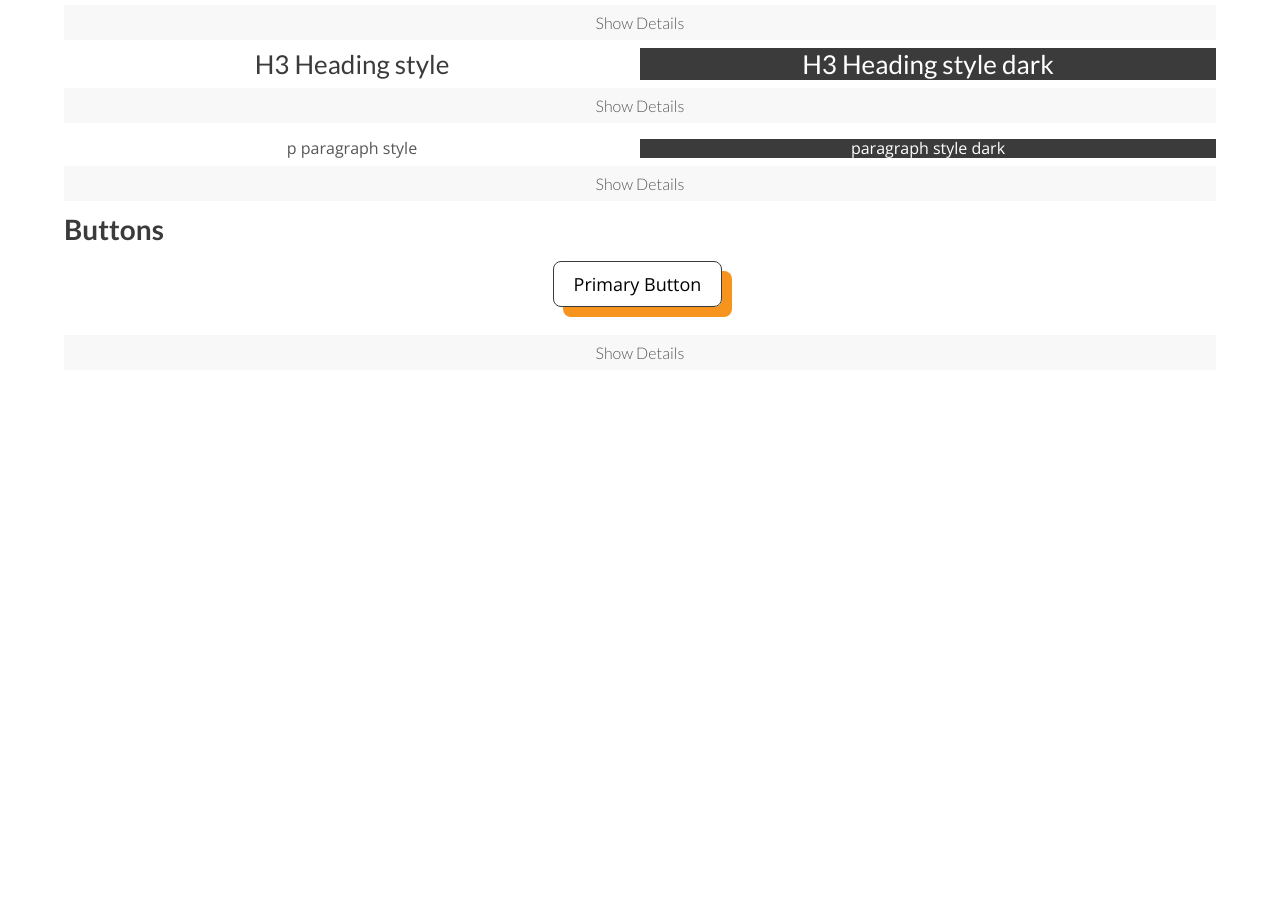
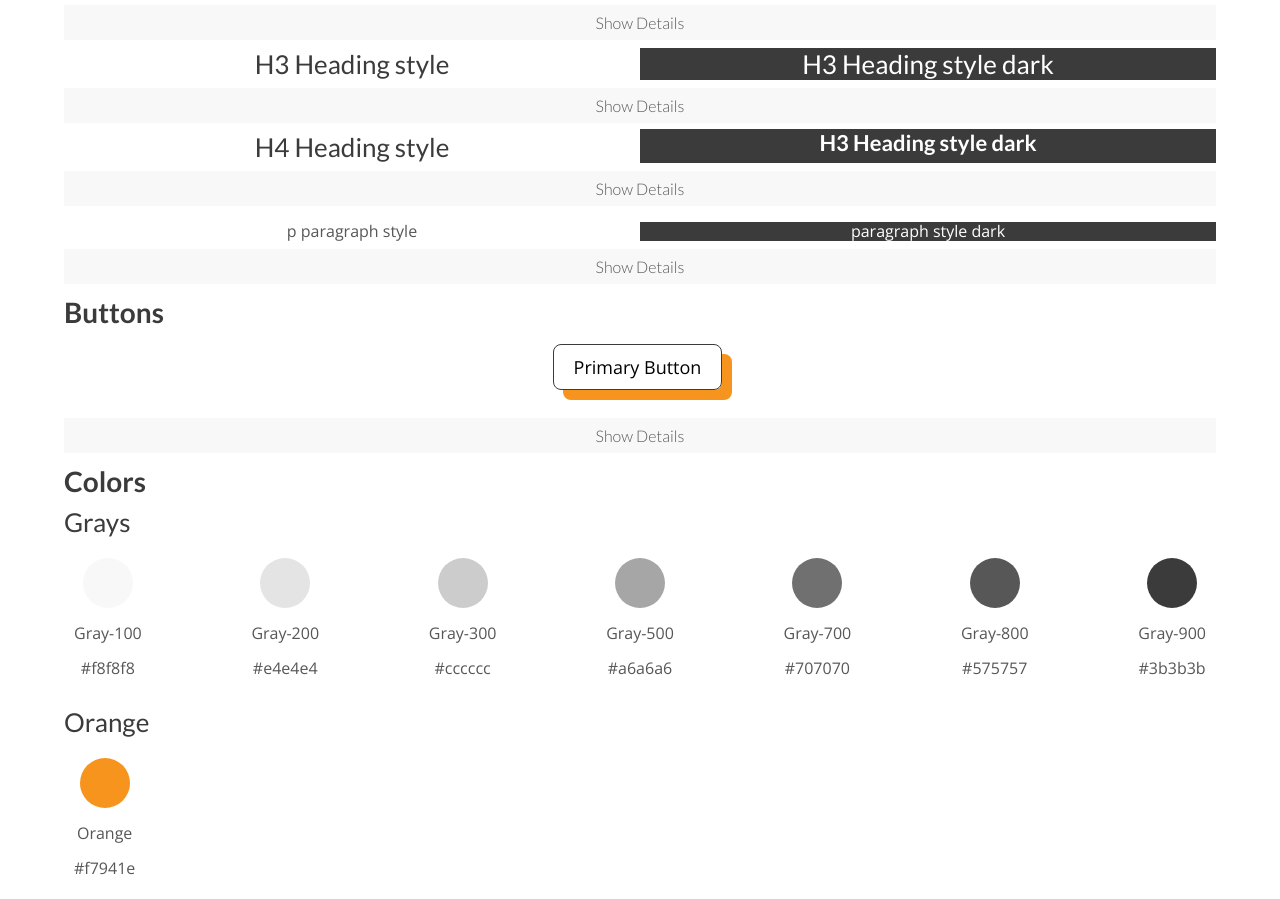
Before and after one commit to JDHofmann/inclusity-style-guide, a plain HTML site: page index.html in a window 1280 px wide. Shown: the part 482-1381 px from the top of the page. Before the commit the page ends 852 px from the top, so only its background shows below. Drawn offline with nearby package versions, Linux system fonts and the light colour scheme.

Commit message:
added color section

```diff
--- a/index.html
+++ b/index.html
@@ -12,7 +12,7 @@
 </head>
 <body>
 	<header>
-		<h1>Inclusity Style Guide</h1>
+		<h1>Bonsai 1.0 Beta</h1>
 	</header>
 	<section>
 		<h2>Headings</h2>
@@ -77,6 +77,26 @@
 				</div>
 			</div>
 		</div>
+		<div>
+			<div class="flex-row-1-1">
+				<h3>H4 Heading style</h3>
+				<span class="h4-style dark">H3 Heading style dark</span>
+			</div>
+			<div class="accordian">
+				<button class="accordian-show-content">Show Details</button>
+				<button class="accordian-hide-content"> Hide Details</button>
+				<div class="accordian-content">
+					<ul>
+						<li class="lg">22px</li>
+						<li class="md">20px</li>
+						<li class="sm">20px</li>
+						<li>700 weight</li>
+						<li>Lato</li>
+						<li>#575757</li>
+					</ul>
+				</div>
+			</div>
+		</div>
 	</section>
 
 	<section>
@@ -118,6 +138,59 @@
 			</div>
 		</div>
 	</section>
+	<section>
+		<h2>Colors</h2>
+		<div>
+			<h3>Grays</h3>
+			<div class="flex-row color-row">
+				<div class="flex-col">
+					<span class="circle bg-gray-100"></span>
+					<p>Gray-100</p>
+					<p>#f8f8f8</p>
+				</div>
+				<div class="flex-col">
+					<span class="circle bg-gray-200"></span>
+					<p>Gray-200</p>
+					<p>#e4e4e4</p>
+				</div>
+				<div class="flex-col">
+					<span class="circle bg-gray-300"></span>
+					<p>Gray-300</p>
+					<p>#cccccc</p>
+				</div>
+				<div class="flex-col">
+					<span class="circle bg-gray-500"></span>
+					<p>Gray-500</p>
+					<p>#a6a6a6</p>
+				</div>
+				<div class="flex-col">
+					<span class="circle bg-gray-700"></span>
+					<p>Gray-700</p>
+					<p>#707070</p>
+				</div>
+				<div class="flex-col">
+					<span class="circle bg-gray-800"></span>
+					<p>Gray-800</p>
+					<p>#575757</p>
+				</div>
+				<div class="flex-col">
+					<span class="circle bg-gray-900"></span>
+					<p>Gray-900</p>
+					<p>#3b3b3b</p>
+				</div>
+			</div>
+		</div>
+		<div>
+			<h3>Orange</h3>
+			<div class="flex-row color-row">
+				<div class="flex-col">
+					<span class="circle bg-orange"></span>
+					<p>Orange</p>
+					<p>#f7941e</p>
+				</div>
+			</div>
+		</div>
+	</section>
 	<script src="main.js"></script>
 </body>
 </html>
--- a/style/_colors.scss
+++ b/style/_colors.scss
@@ -9,4 +9,31 @@ $gray-700: #707070;
 $gray-800: #575757;
 $gray-900: #3b3b3b;
 
+
+.bg-gray-100 {
+	background-color: $gray-100;
+}
+.bg-gray-200 {
+	background-color: $gray-200;
+}
+.bg-gray-300 {
+	background-color: $gray-300;
+}
+.bg-gray-500 {
+	background-color: $gray-500;
+}
+.bg-gray-700 {
+	background-color: $gray-700;
+}
+.bg-gray-800 {
+	background-color: $gray-800;
+}
+.bg-gray-900 {
+	background-color: $gray-900;
+}
+
 $orange: #f7941e;
+
+.bg-orange {
+	background-color: $orange;
+}
--- a/style/_headings.scss
+++ b/style/_headings.scss
@@ -35,3 +35,21 @@ h3 ,
 	font-size: 24px;
 	margin-top: .3em;
 }
+
+h4,
+.h4-style {
+	@include dark();
+	color: $gray-700;
+	font-weight: 700;
+	font-size: 20px;
+	margin-top: .3em;
+}
+
+h5,
+.h5-style {
+	@include dark();
+	color: $gray-700;
+	font-weight: 400;
+	font-size: 18px;
+	margin-top: .3em;
+}
--- a/style/main.scss
+++ b/style/main.scss
@@ -60,6 +60,32 @@ p,
 .flex-row-1-1 > * {
 	min-width: 50%;
 	text-align: center;
+}
+
+.flex-row {
+	display: flex;
+	flex-direction: row;
+	flex-wrap: wrap;
+	justify-content: space-between;
+}
+
+.flex-col {
+	display: flex;
+	flex-direction: column;
+	align-items: center;
+}
+
+.circle {
+	width: 50px;
+	height: 50px;
+	border-radius: 50%;
+	// border: 1px solid $orange;
+}
+
+.color-row {
+	> div {
+		padding: 20px 10px;
+	}
 }
 
 .accordian {
@@ -127,6 +153,14 @@ p,
 		font-size: 24px;
 	}
 
+	h4 , .h4-style {
+		font-size: 20px;
+	}
+
+	h5 , .h5-style {
+		font-size: 18px;
+	}
+
 	.primary-btn {
 		font-size: 20px;
 	}
@@ -158,6 +192,14 @@ p,
 		font-size: 26px;
 	}
 
+	h4 , .h4-style {
+		font-size: 22px;
+	}
+
+	h5 , .h5-style {
+		font-size: 18px;
+	}
+
 	.primary-btn {
 		font-size: 22px;
 	}
```
Also changed, not shown: style/main.css, 1 other file.
